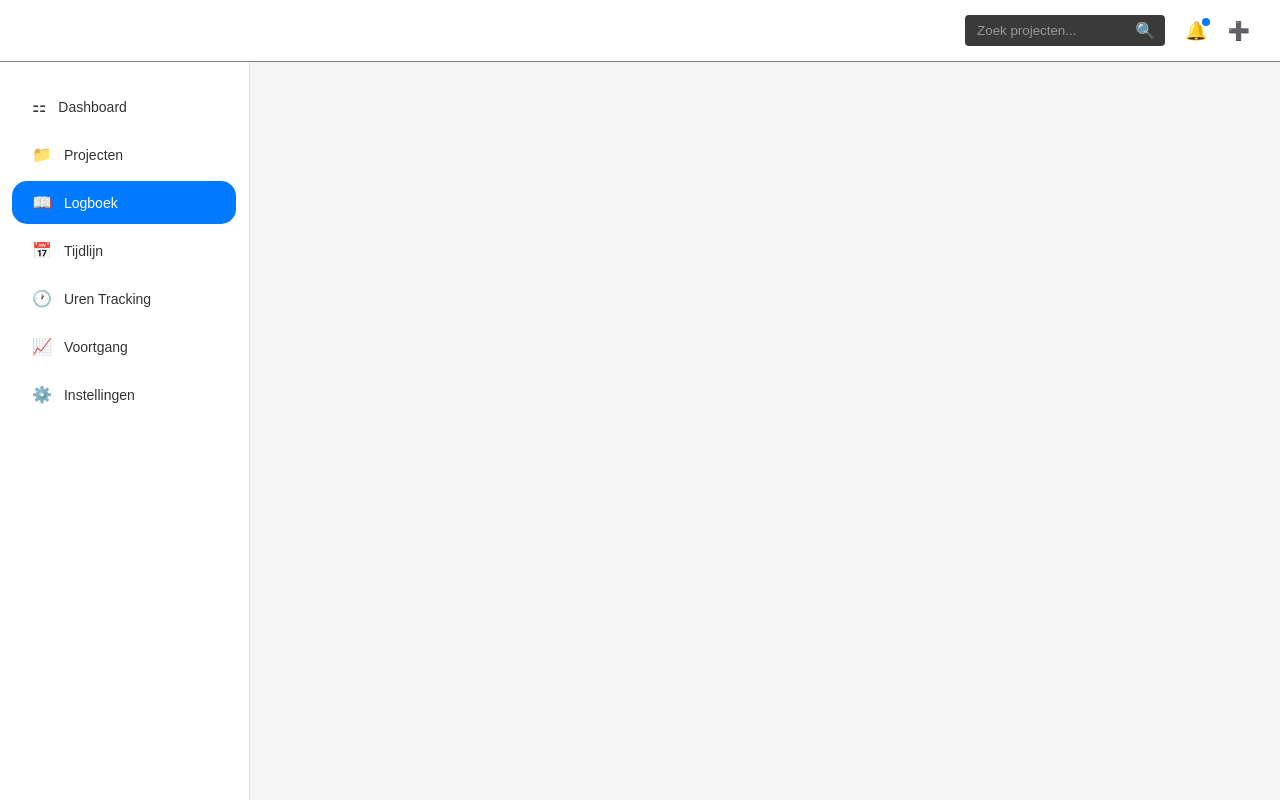
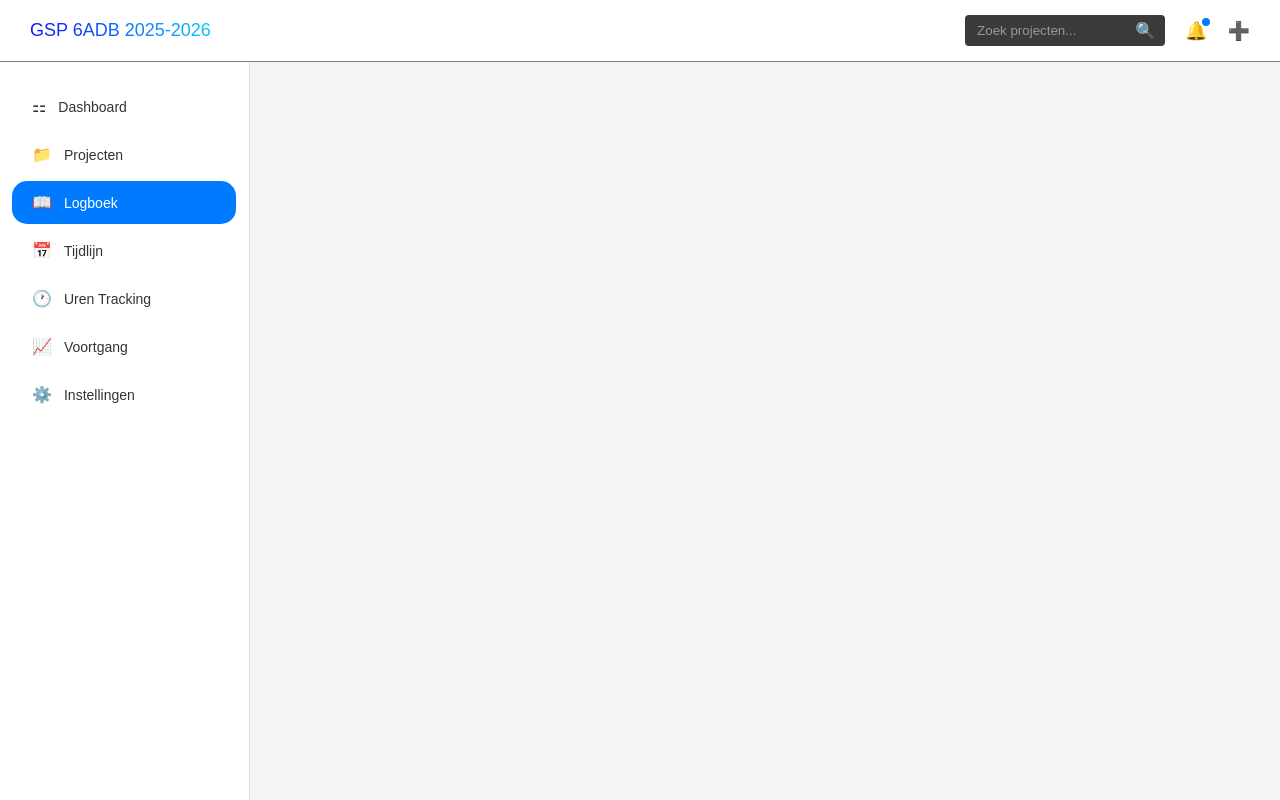
Before and after one commit to Lukaskaktus1/GSP_LUNAS_WerkVergunningen, a PHP site: page /HTML/Logboek.html in a window 1280 px wide. Run offline with PHP 8.4, Linux system fonts and the light colour scheme.

Commit message:
h1 color

```diff
--- a/CSS/Logboek.css
+++ b/CSS/Logboek.css
@@ -29,6 +29,16 @@ body {
 .header-left h1 {
     font-size: 18px;
     font-weight: 500;
+}
+
+.gradient-text {
+    font-size: 3rem;
+      font-weight: bold;
+      background: linear-gradient(to right, rgb(20, 20, 255), rgb(16, 195, 255));
+      -webkit-background-clip: text;
+      -webkit-text-fill-color: transparent;
+      background-clip: text;
+      color: transparent;
 }
 
 .header-right {
--- a/HTML/Instellingen.html
+++ b/HTML/Instellingen.html
@@ -9,7 +9,7 @@
 <body>
     <header class="header-bar">
         <div class="header-left">
-            <h1>GSP 6ADB 2025-2026</h1>
+            <h1 class="gradient-text">GSP 6ADB 2025-2026</h1>
         </div>
         <div class="header-right">
             <div class="search-container">
--- a/HTML/Logboek.html
+++ b/HTML/Logboek.html
@@ -9,7 +9,7 @@
 <body>
     <header class="header-bar">
         <div class="header-left">
-            <h1>GSP 6ADB 2025-2026</h1>
+            <h1 class="gradient-text">GSP 6ADB 2025-2026</h1>
         </div>
         <div class="header-right">
             <div class="search-container">
--- a/HTML/Projecten.html
+++ b/HTML/Projecten.html
@@ -9,7 +9,7 @@
 <body>
     <header class="header-bar">
         <div class="header-left">
-            <h1>GSP 6ADB 2025-2026</h1>
+            <h1 class="gradient-text">GSP 6ADB 2025-2026</h1>
         </div>
         <div class="header-right">
             <div class="search-container">
--- a/HTML/TijdLijn.html
+++ b/HTML/TijdLijn.html
@@ -9,7 +9,7 @@
 <body>
     <header class="header-bar">
         <div class="header-left">
-            <h1>GSP 6ADB 2025-2026</h1>
+            <h1 class="gradient-text">GSP 6ADB 2025-2026</h1>
         </div>
         <div class="header-right">
             <div class="search-container">
--- a/HTML/Uren_Tracking.html
+++ b/HTML/Uren_Tracking.html
@@ -9,7 +9,7 @@
 <body>
     <header class="header-bar">
         <div class="header-left">
-            <h1>GSP 6ADB 2025-2026</h1>
+            <h1 class="gradient-text">GSP 6ADB 2025-2026</h1>
         </div>
         <div class="header-right">
             <div class="search-container">
--- a/HTML/Voortgang.html
+++ b/HTML/Voortgang.html
@@ -9,7 +9,7 @@
 <body>
     <header class="header-bar">
         <div class="header-left">
-            <h1>GSP 6ADB 2025-2026</h1>
+            <h1 class="gradient-text">GSP 6ADB 2025-2026</h1>
         </div>
         <div class="header-right">
             <div class="search-container">
```
Also changed, not shown: CSS/Instellingen.css (+10 -0 lines), CSS/Projecten.css (+10 -0 lines), CSS/Tijdlijn.css (+10 -0 lines), CSS/Uren_Tracking.css (+10 -0 lines), CSS/Voortgang.css (+10 -0 lines).
